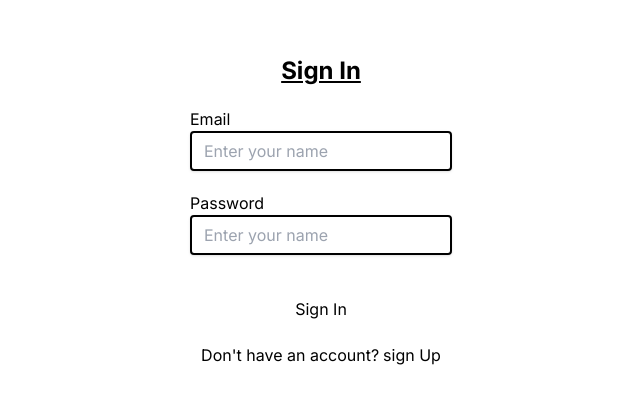
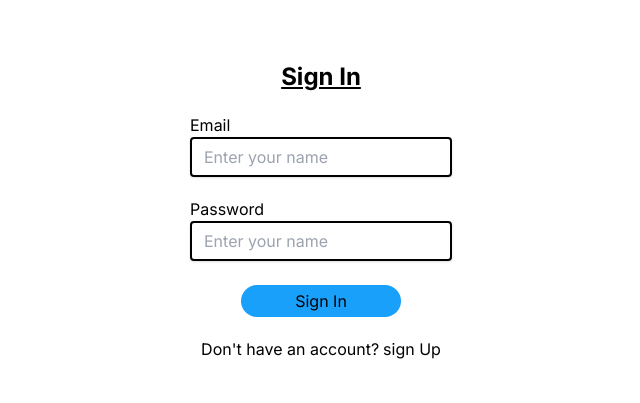
Before and after one commit to Shuheitkhs/teamsdev_16_2, a Next.js app: page /sign_in in a window 1280 px wide. Shown: the part 199-602 px from the top of the page, without its empty margins (319-959 px from the left). Built offline with nearby package versions, Linux system fonts and the light colour scheme; no server answers.

Commit message:
✨ 認証機能の作成

```diff
--- a/app/sign_in/page.tsx
+++ b/app/sign_in/page.tsx
@@ -1,30 +1,77 @@
-import React from "react";
+"use client";
+import { useState } from "react";
+import Button from "../components/atom/Button";
+import supabase from "@/lib/Supabase/Client";
+import { useRouter } from "next/navigation";
+// import { login } from "./actions";
 
 const SignIn = () => {
+  const router = useRouter();
+  const [email, setEmail] = useState("");
+  const [password, setPassword] = useState("");
+  // emailのインプット管理ハンドラー
+  const inputEmail = (e: React.ChangeEvent<HTMLInputElement>) => {
+    setEmail(e.target.value);
+  };
+  // passwordのインプット管理ハンドラー
+  const inputPassword = (e: React.ChangeEvent<HTMLInputElement>) => {
+    setPassword(e.target.value);
+  };
+  // サインインのハンドラー
+  const handleSignIn = async (e: React.FormEvent) => {
+    // サインイン処理
+    e.preventDefault();
+    try {
+      const { error: signInError } = await supabase.auth.signInWithPassword({
+        email: email,
+        password: password,
+      });
+      if (signInError) {
+        throw signInError;
+      }
+      await router.push("/");
+    } catch {
+      alert("エラーが発生しました");
+    }
+  };
+
   return (
     <div className="flex flex-col items-center justify-center min-h-screen">
       <h1 className="text-2xl font-bold underline py-5">Sign In</h1>
       <form className="flex flex-col items-center">
+        {/* Emailのインプット */}
         <div>
           <p className="text-gray-800">Email</p>
           <input
             type="email"
             placeholder="Enter your name"
             className="bg-gray-200 shadow border-2 border-gray-400 appearance-none rounded w-full py-2 px-3 text-gray-800 leading-tight focus:outline-none focus:shadow-outline"
+            onChange={inputEmail}
+            value={email}
           />
         </div>
+        {/* パスワードのインプット */}
         <div className="py-5">
           <p className="text-gray-800">Password</p>
           <input
             type="password"
             placeholder="Enter your name"
             className="bg-gray-200 shadow border-2 border-gray-400 appearance-none rounded w-full py-2 px-3 text-gray-800 leading-tight focus:outline-none focus:shadow-outline"
+            onChange={inputPassword}
+            value={password}
           />
         </div>
-        <button className="flex h-9 items-center justify-center rounded-full bg-gradient-to-b from-blue-400 from-50% to-blue-500 to-50% px-3 text-blue-50 hover:from-blue-500 hover:to-blue-600 active:from-blue-600 active:to-blue-700 mt-4">
+        {/* サインインボタン */}
+        <Button
+          size="small"
+          bgColor="blue"
+          rounded="full"
+          onClick={handleSignIn}
+        >
           Sign In
-        </button>
+        </Button>
       </form>
+      {/* サインアップリンク */}
       <div className="flex items-center mt-4">
         <span>Don&apos;t have an account?</span>
         <span className="text-blue-400 ml-1"> sign Up</span>
--- /dev/null
+++ b/lib/Supabase/Client.ts
@@ -0,0 +1,8 @@
+import { createClient } from "@supabase/supabase-js";
+// Create a single supabase client for interacting with your database
+const supabase = createClient(
+  process.env.NEXT_PUBLIC_SUPABASE_URL!,
+  process.env.NEXT_PUBLIC_SUPABASE_ANON_KEY!,
+);
+
+export default supabase;
```
